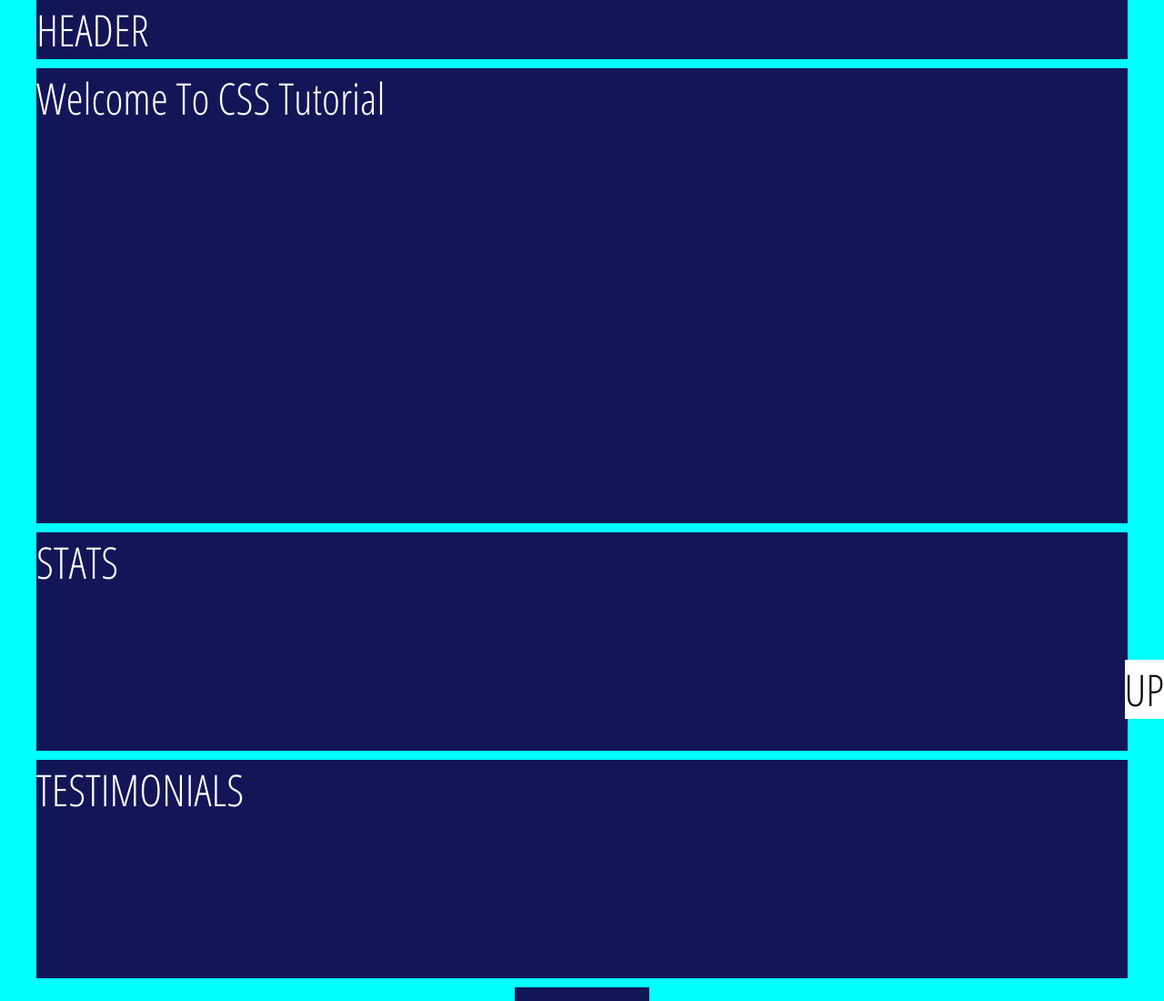
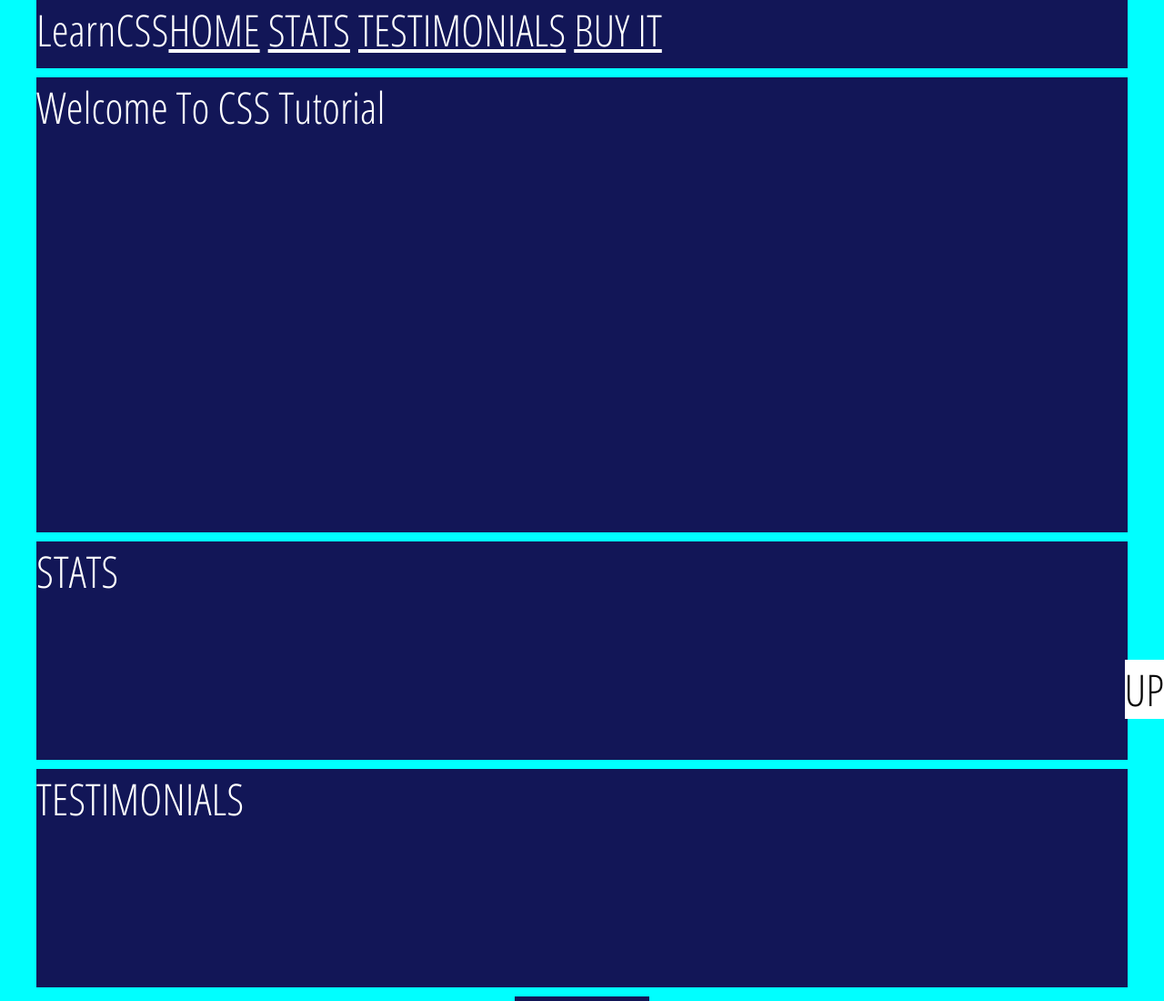
Before and after one commit to rachitkewl/CssCourseWithResponsiveness, a plain HTML site: page index.html in a window 1280 px wide. Shown: the top 1100 px of the page at 91% size. Drawn offline with Linux system fonts and the light colour scheme.

Commit message:
added navbar with default flex of row direction

```diff
--- a/index.html
+++ b/index.html
@@ -14,7 +14,15 @@
     <body>
         <div class="container">
             <header class="header">
-                HEADER
+                <div class="navbar-logo">
+                    LearnCSS
+                </div>
+                <div class="navbar-links">
+                    <a href="">HOME</a>
+                    <a href="">STATS</a>
+                    <a href="">TESTIMONIALS</a>
+                    <a href="">BUY IT</a>
+                </div>
             </header>
             <div class="jumbotron">
                 <span>Welcome To CSS Tutorial</span>
--- a/scss/style.scss
+++ b/scss/style.scss
@@ -18,6 +18,10 @@ body {
         background-color: rgb(18, 22, 87);
         color: white;
         margin-bottom: 10px;
+    }
+
+    header {
+        display: flex;
     }
 
     .jumbotron {
```
Also changed, not shown: css/style.css.
